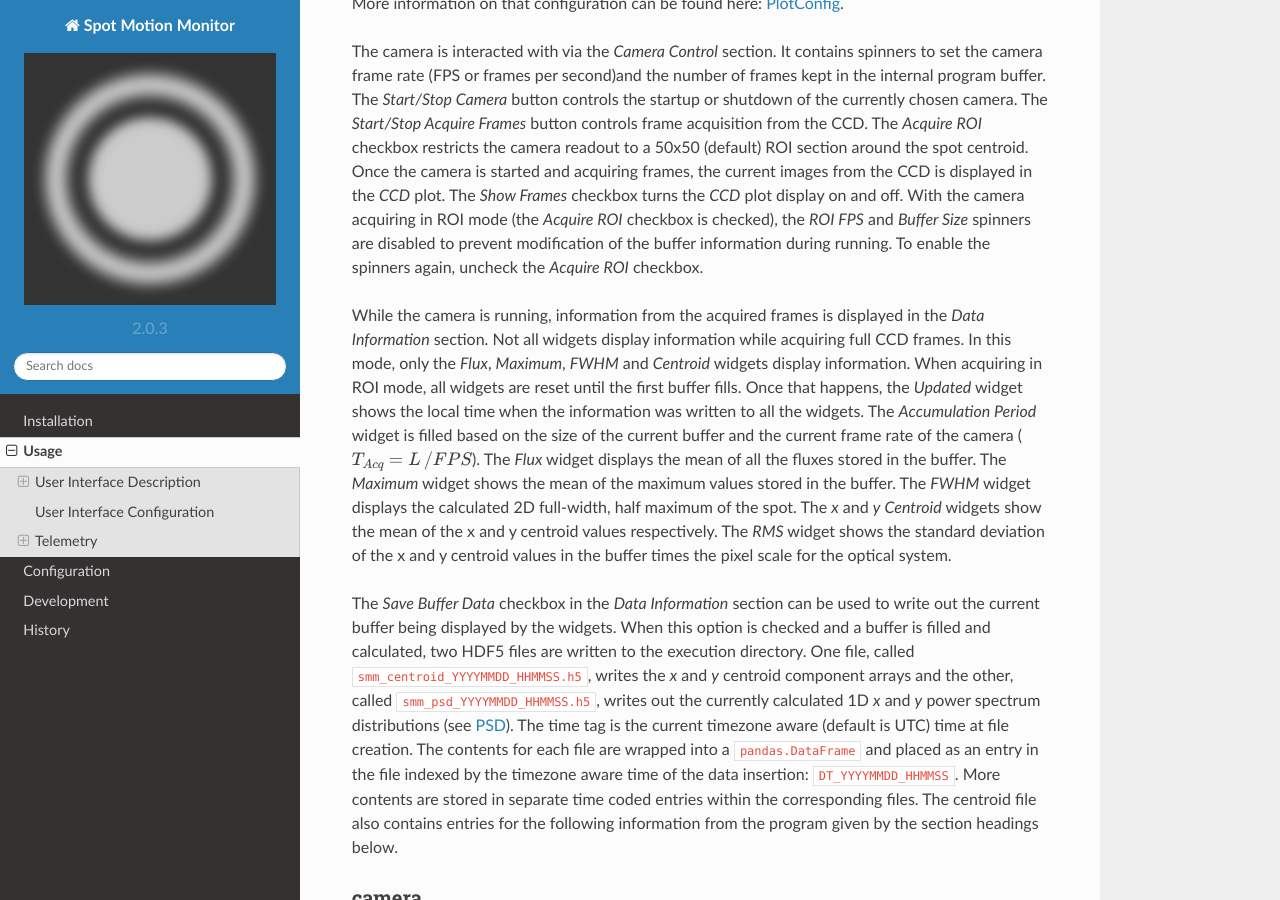
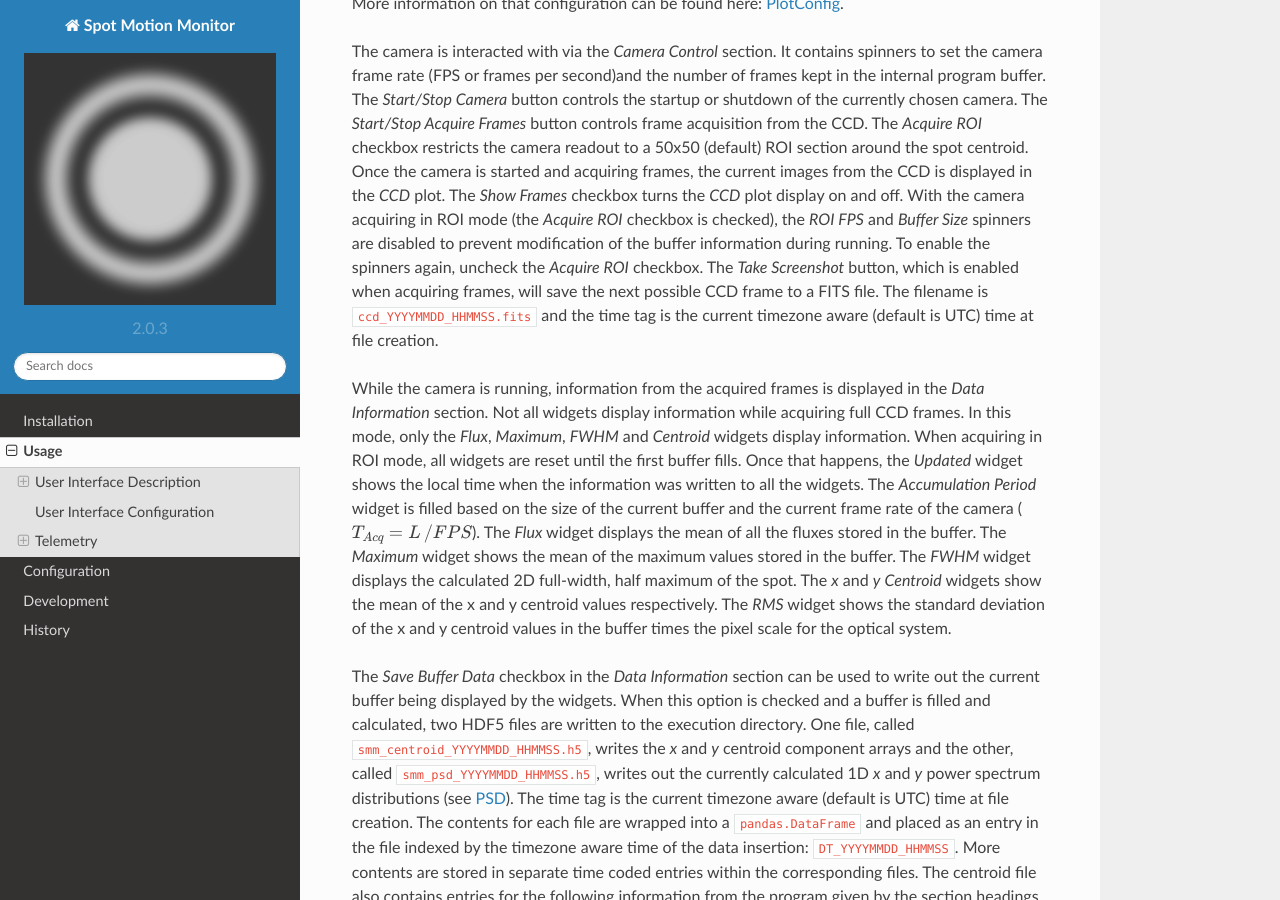
Before and after one commit to lsst-sitcom/spot_motion_monitor, a Sphinx documentation site: the page built from docs/usage.rst, in a window 1280 px wide and 900 px high, scrolled down 1521 px. Built offline with Sphinx 7.4.7 and the Read the Docs theme 2.0.0, drawn with Linux system fonts in a browser that asks for light colours.

Commit message:
Update documentation.

```diff
--- a/docs/usage.rst
+++ b/docs/usage.rst
@@ -32,7 +32,7 @@ The following sections will describe the sections of the user interface. The use
 The plots are made using the `pyqtgraph <http://pyqtgraph.org/>`_ library and have many adjustments available by right-clicking on the particular plot. The user interface also provides some plot configuration as well. More information on that configuration can be found here: PlotConfig_.
 
 The camera is interacted with via the *Camera Control* section. It contains spinners to set
-the camera frame rate (FPS or frames per second)and the number of frames kept in the internal program buffer. The *Start/Stop Camera* button controls the startup or shutdown of the currently chosen camera. The *Start/Stop Acquire Frames* button controls frame acquisition from the CCD. The *Acquire ROI* checkbox restricts the camera readout to a 50x50 (default) ROI section around the spot centroid. Once the camera is started and acquiring frames, the current images from the CCD is displayed in the *CCD* plot. The *Show Frames* checkbox turns the *CCD* plot display on and off. With the camera acquiring in ROI mode (the *Acquire ROI* checkbox is checked), the *ROI FPS* and *Buffer Size* spinners are disabled to prevent modification of the buffer information during running. To enable the spinners again, uncheck the *Acquire ROI* checkbox.
+the camera frame rate (FPS or frames per second)and the number of frames kept in the internal program buffer. The *Start/Stop Camera* button controls the startup or shutdown of the currently chosen camera. The *Start/Stop Acquire Frames* button controls frame acquisition from the CCD. The *Acquire ROI* checkbox restricts the camera readout to a 50x50 (default) ROI section around the spot centroid. Once the camera is started and acquiring frames, the current images from the CCD is displayed in the *CCD* plot. The *Show Frames* checkbox turns the *CCD* plot display on and off. With the camera acquiring in ROI mode (the *Acquire ROI* checkbox is checked), the *ROI FPS* and *Buffer Size* spinners are disabled to prevent modification of the buffer information during running. To enable the spinners again, uncheck the *Acquire ROI* checkbox. The *Take Screenshot* button, which is enabled when acquiring frames, will save the next possible CCD frame to a FITS file. The filename is ``ccd_YYYYMMDD_HHMMSS.fits`` and the time tag is the current timezone aware (default is UTC) time at file creation.
 
 While the camera is running, information from the acquired frames is displayed in the *Data Information* section. Not all widgets display information while acquiring full CCD frames. In this mode, only the *Flux*, *Maximum*, *FWHM* and *Centroid* widgets display information. When acquiring in ROI mode, all widgets are reset until the first buffer fills. Once that happens, the *Updated* widget shows the local time when the information was written to all the widgets. The *Accumulation Period* widget is filled based on the size of the current buffer and the current frame rate of the camera (:math:`T_{Acq} = L\,/ FPS`). The *Flux* widget displays the mean of all the fluxes stored in the buffer. The *Maximum* widget shows the mean of the maximum values stored in the buffer. The *FWHM* widget displays the calculated 2D full-width, half maximum of the spot. The *x* and *y* *Centroid* widgets show the mean of the x and y centroid values respectively. The *RMS* widget shows the standard deviation of the x and y centroid values in the buffer times the pixel scale for the optical system.
 
```
Also changed, not shown: docs/_static/ui_annotated.png, docs/_static/ui_operating.png.
